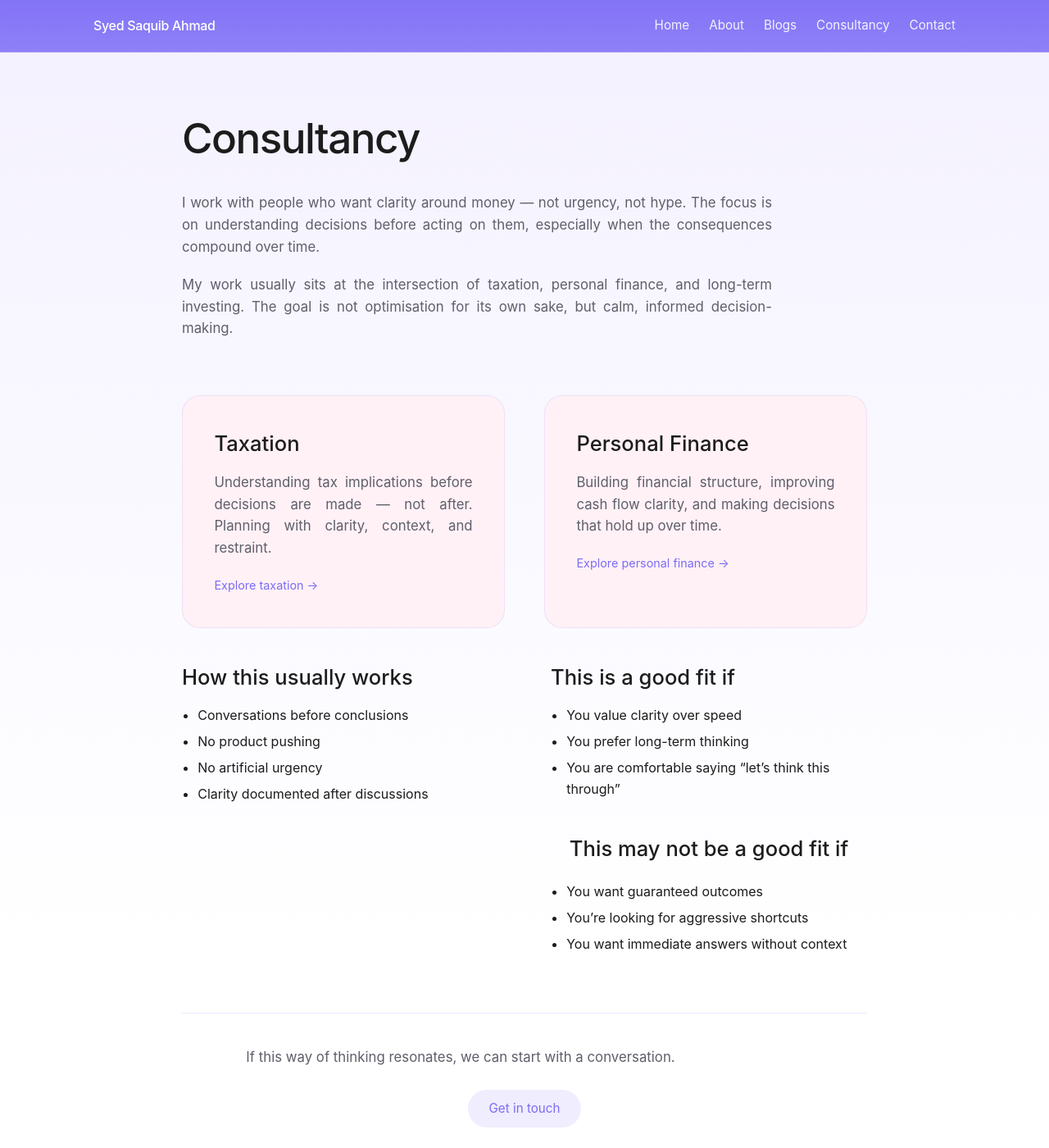
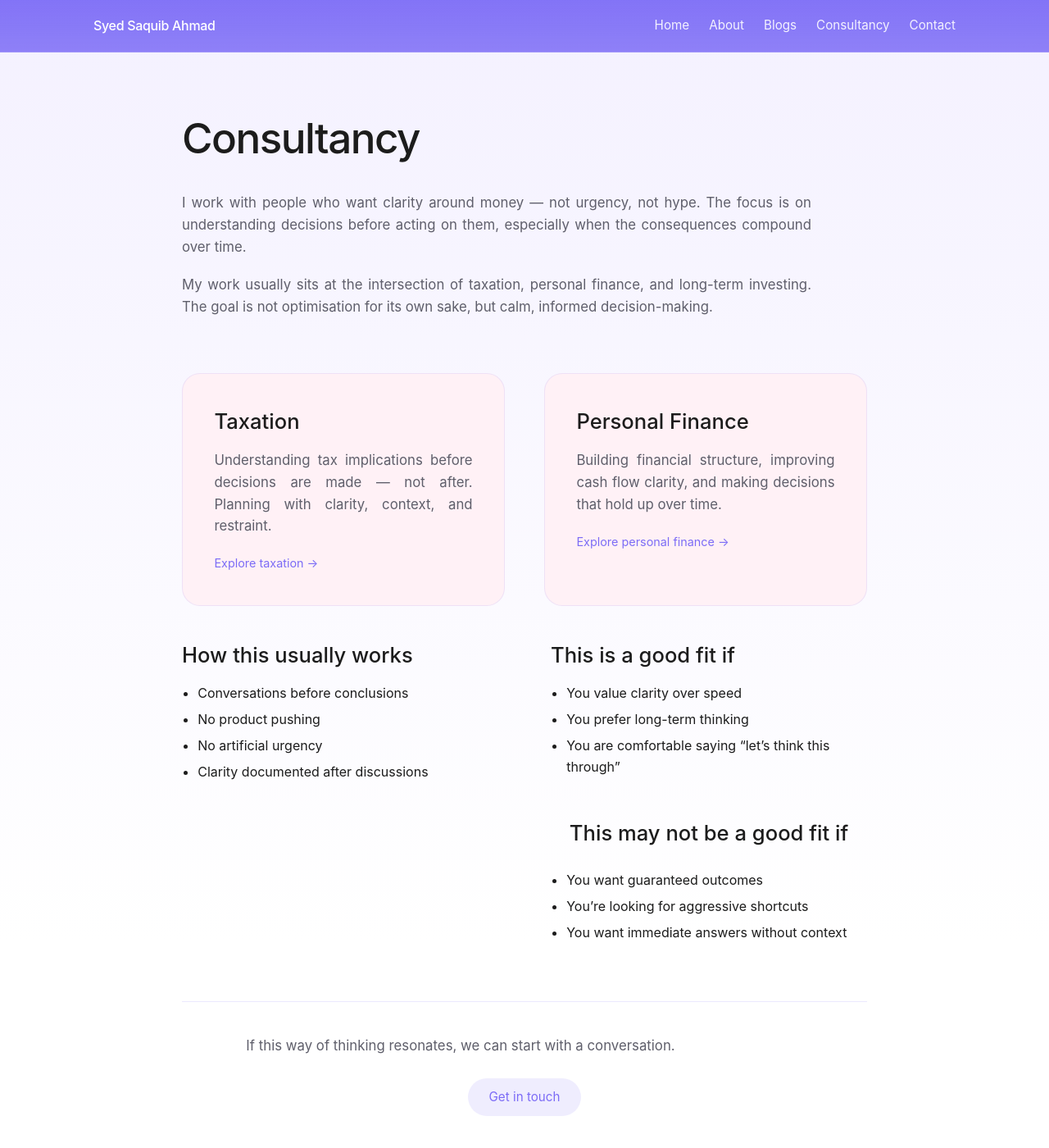
Before and after one commit to saquibahmad1234/syedsaquibahmad, a Jekyll site: the page built from consultancy.html, in a window 1280 px wide and 1400 px high. Shown: the whole window at 82% size. Built offline with Jekyll 4.4.1, drawn with Linux system fonts in a browser that asks for light colours.

Commit message:
Update style.css

```diff
--- a/assets/css/style.css
+++ b/assets/css/style.css
@@ -423,7 +423,7 @@ blockquote {
 .consultancy > p {
   text-align: justify;
   margin-bottom: 1.2rem;
-  max-width: 720px;
+  max-width: 768px;
 }
 
 /* Reduce excessive spacing */
@@ -485,7 +485,7 @@ blockquote {
   grid-column: 1 / 2;
 }
 
-.who-its-for h1 {
+.who-its-for {
   grid-column: 2 / 3;
 }
 
@@ -509,7 +509,7 @@ blockquote {
 .who-its-for h2:last-of-type {
   grid-column: 1 / -1;
   text-align: center;
-  margin: 2.5rem 0 1.2rem;
+  margin: 3rem 0 1.5rem;
 }
 
 
```
